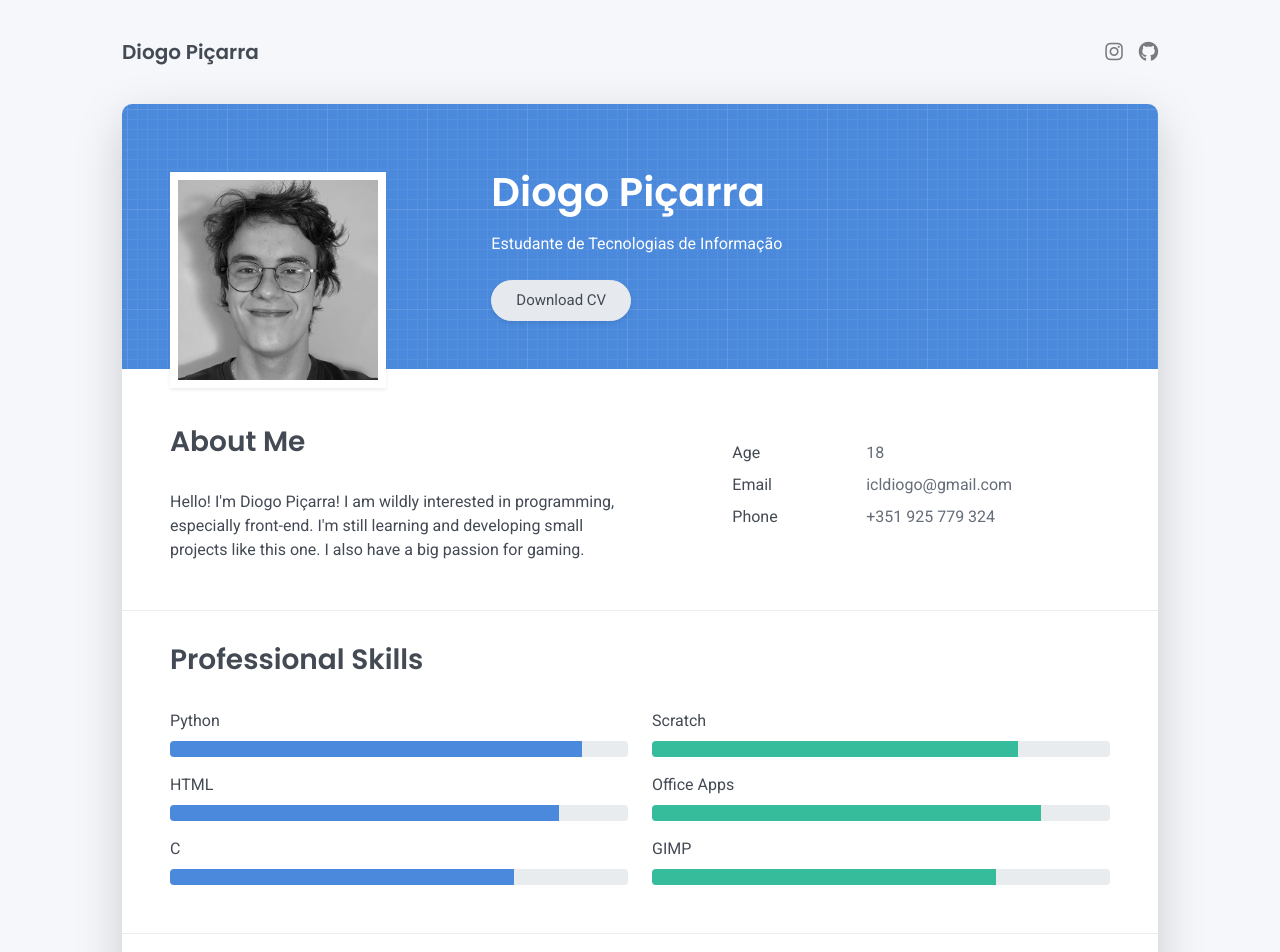
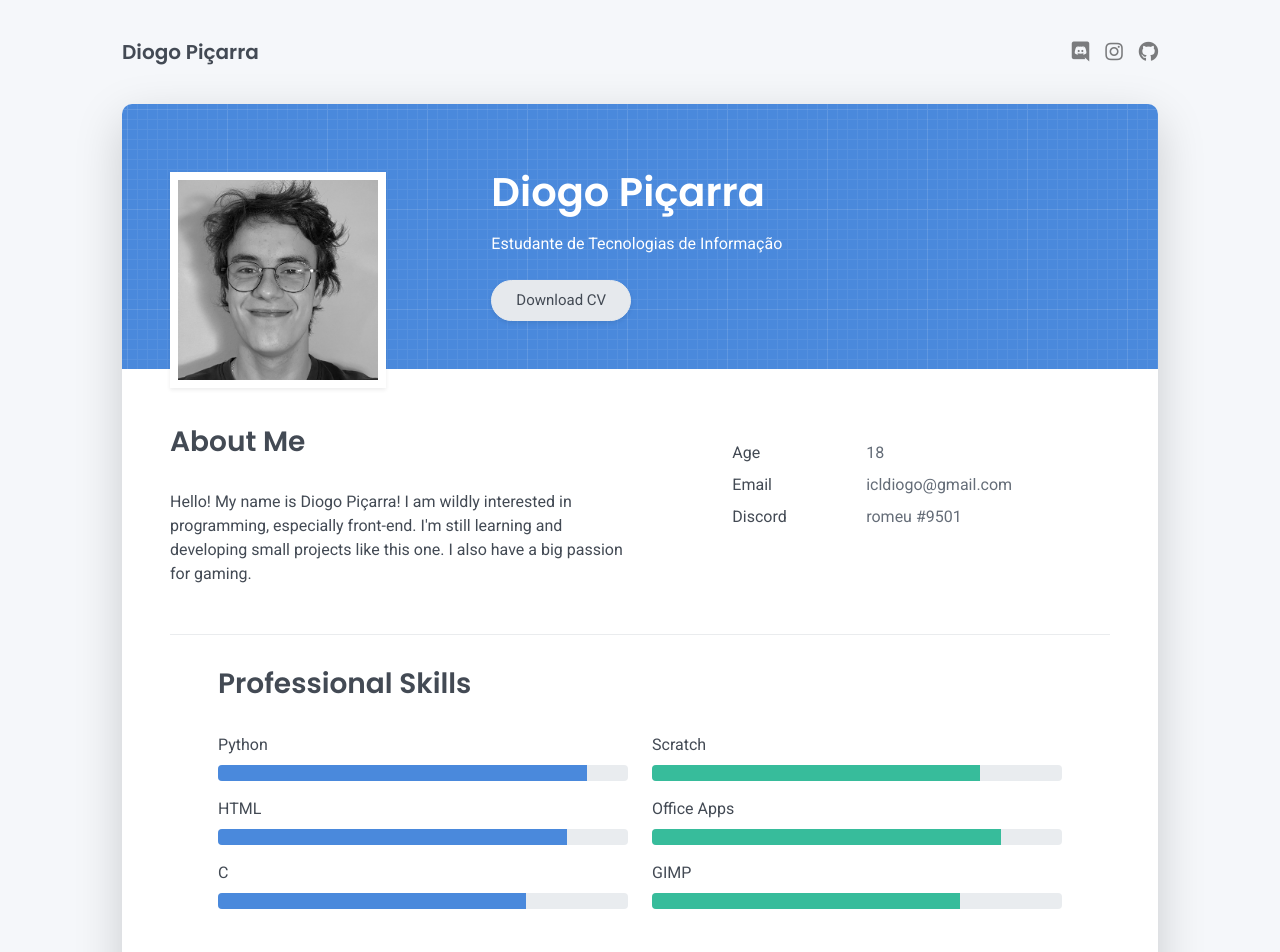
Before and after one commit to dipicarra/CV, a plain HTML site: page index.html in a window 1280 px wide. Shown: the top 952 px of the page. Drawn offline with Linux system fonts and the light colour scheme.

Commit message:
Add files via upload

```diff
--- a/index.html
+++ b/index.html
@@ -1,6 +1,6 @@
 <!DOCTYPE html>
 <!-- MY CV WEBSITE -->
-<!-- # YOU CAN CONTACT ME @ https://discord.com/users/976932346550972477 -->
+<!-- # YOU CAN CONTACT ME @ https://discord.com/users/976932346550972477 === romeu #9501 -->
 <html lang="en-US">
   <head>
     <meta charset="UTF-8">
@@ -34,7 +34,7 @@
           <div class="site-nav">
             <nav role="navigation">
               <ul class="nav justify-content-center">
-                <li class="nav-item"><a class="nav-link" href="https://discord.com/users/976932346550972477" title="Discord"><i class="fab "></i><span class="menu-title sr-only">Discord</span></a>
+                <li class="nav-item"><a class="nav-link" href="https://discord.com/users/976932346550972477" title="Discord"><i class="fab fa-discord"></i><span class="menu-title sr-only">Discord</span></a>
                 </li>
                 <li class="nav-item"><a class="nav-link" href="https://www.instagram.com/dipicarra" title="Instagram"><i class="fab fa-instagram"></i><span class="menu-title sr-only">Instagram</span></a>
                 </li>
@@ -65,7 +65,7 @@
     <div class="row">
       <div class="col-md-6">
         <h2 class="h3 mb-3">About Me</h2>
-        <p>Hello! I'm Diogo Piçarra! I am wildly interested in programming, especially front-end. I'm still learning and developing small projects like this one. I also have a big passion for gaming.  </p>
+        <p>Hello! My name is Diogo Piçarra! I am wildly interested in programming, especially front-end. I'm still learning and developing small projects like this one. I also have a big passion for gaming.  </p>
       </div>
       <div class="col-md-5 offset-md-1">
         <div class="row mt-2">
@@ -82,10 +82,11 @@
             <div class="pb-1 text-secondary">icldiogo@gmail.com</div>
           </div>
           <div class="col-sm-4">
-            <div class="pb-1">Phone</div>
+            <div class="pb-1">Discord</div>
           </div>
           <div class="col-sm-8">
-            <div class="pb-1 text-secondary">+351 925 779 324</div>
+            <div class="pb-1 text-secondary">romeu #9501</div>
+          <div>
           </div>
         </div>
       </div>
@@ -108,7 +109,7 @@
         </div>
         <div class="mb-2"><span>C</span>
           <div class="progress my-1">
-            <div class="progress-bar bg-primary" role="progressbar" data-aos="zoom-in-right" data-aos-delay="300" data-aos-anchor=".skills-section" style="width: 75%" aria-valuenow="45" aria-valuemin="0" aria-valuemax="100"></div>
+            <div class="progress-bar bg-primary" role="progressbar" data-aos="zoom-in-right" data-aos-delay="300" data-aos-anchor=".skills-section" style="width: 75%" aria-valuenow="1" aria-valuemin="0" aria-valuemax="100"></div>
           </div>
         </div>
       </div>
@@ -160,7 +161,7 @@
           <div class="footer-nav">
             <nav role="navigation">
               <ul class="nav justify-content-center">
-                <li class="nav-item"><a class="nav-link" href="https://discord.com/users/976932346550972477" title="Discord"><i class="fab fa-twitter"></i><span class="menu-title sr-only">Discord</span></a>
+                <li class="nav-item"><a class="nav-link" href="https://discord.com/users/976932346550972477" title="Discord"><i class="fab fa-discord"></i><span class="menu-title sr-only">Discord</span></a>
                 </li>
                 <li class="nav-item"><a class="nav-link" href="https://www.instagram.com/dipicarra" title="Instagram"><i class="fab fa-instagram"></i><span class="menu-title sr-only">Instagram</span></a>
                 </li>
```
